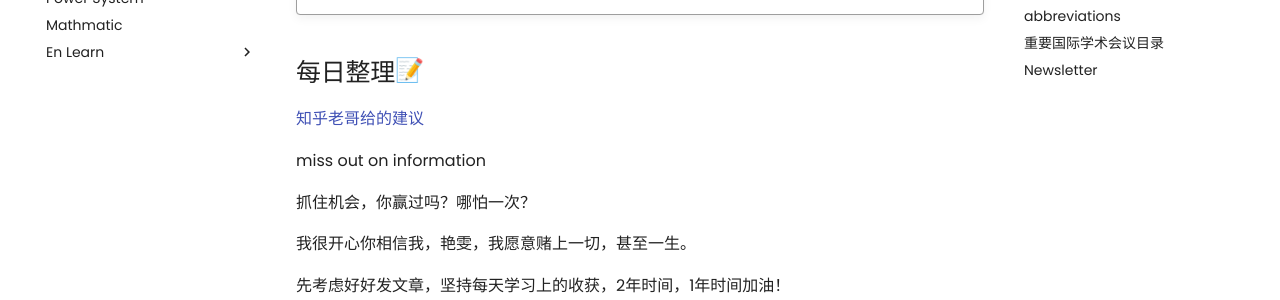
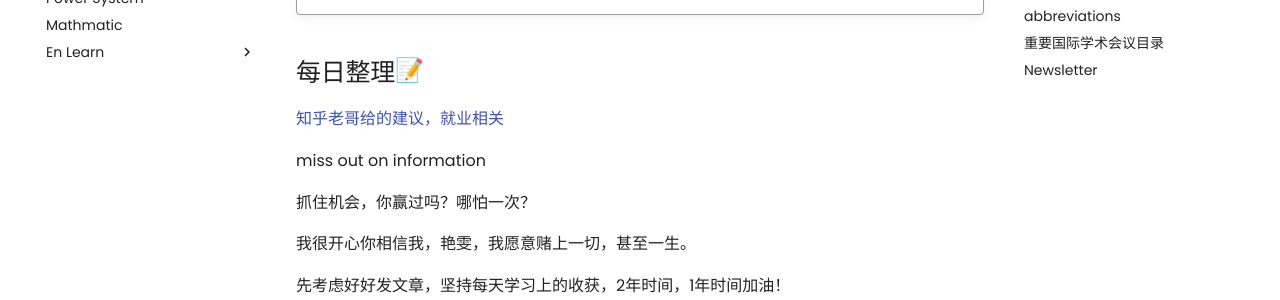
Before and after one commit to Pengyu-Jin/Pengyu-Jin.github.io, an MkDocs documentation site: the page built from docs/major/research/research.md, in a window 1280 px wide and 900 px high. Shown: the part 297-597 px from the top of the window. Built offline with MkDocs 1.6.1 and Material for MkDocs 9.7.7, drawn with Linux system fonts in a browser that asks for light colours; emoji names are drawn with the system emoji font; comment, search, counter and statistics services are not loaded.

Commit message:
research+

```diff
--- a/docs/major/research/research.md
+++ b/docs/major/research/research.md
@@ -2,7 +2,7 @@
     Chance favors the prepared mind.
 
 ## 每日整理:memo:
-[知乎老哥给的建议](https://www.zhihu.com/question/629221784/answer/3444753585){:target="_blank"}
+[知乎老哥给的建议，就业相关](https://www.zhihu.com/question/629221784/answer/3444753585){:target="_blank"}
 
 miss out on information
 
```
